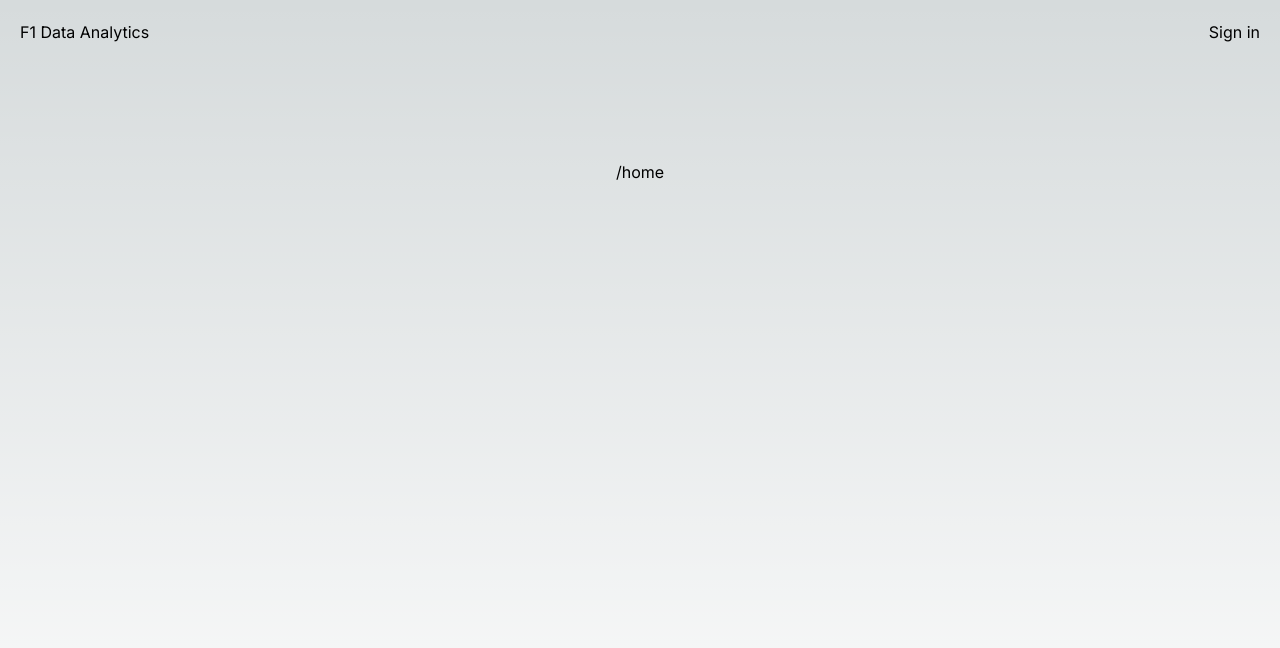
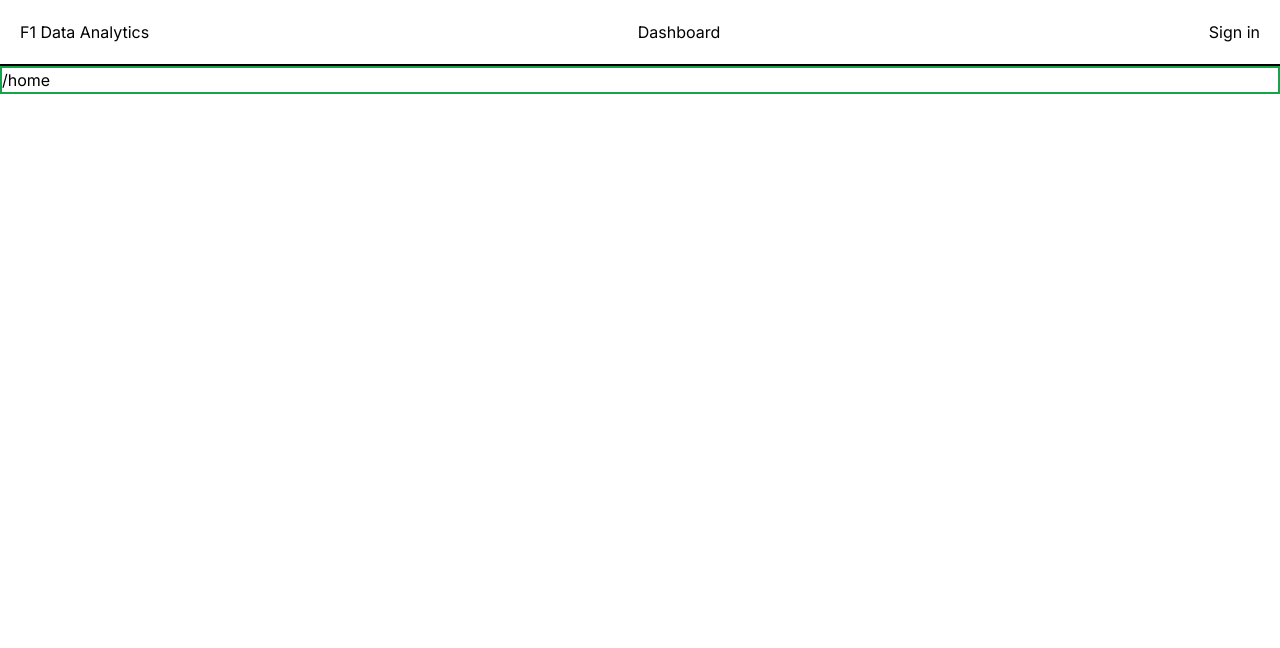
Before and after one commit to A-Cer23/f1-analytics, a Next.js app: page / in a window 1280 px wide. Shown: the top 648 px of the page. Built offline with nearby package versions, Linux system fonts and the light colour scheme; no server answers.

Commit message:
Add dashboard route Remove most css to keep minimal for developing

```diff
--- /dev/null
+++ b/src/app/dashboard/layout.tsx
@@ -0,0 +1,12 @@
+import Sidenav from '@/app/ui/dashboard/sidenav';
+
+export default function Layout({ children}: { children: React.ReactNode }) {
+  return (
+    <div className="border-2 border-pink-500 flex">
+      <div className="border-2 border-green-600 mr-5">
+        <Sidenav />
+      </div>
+      <div className="border-2 border-yellow-400">{children}</div>
+    </div>
+  );
+}
--- /dev/null
+++ b/src/app/dashboard/page.tsx
@@ -0,0 +1,12 @@
+import {fetchPitStops} from "@/app/services/pitstops/service";
+
+export default async function Page() {
+
+  const results = await fetchPitStops();
+
+  return (
+    <div>
+      <h1>/dashboard/page</h1>
+    </div>
+  );
+}
--- a/src/app/globals.css
+++ b/src/app/globals.css
@@ -1,33 +1,3 @@
 @tailwind base;
 @tailwind components;
 @tailwind utilities;
-
-:root {
-    --foreground-rgb: 0, 0, 0;
-    --background-start-rgb: 214, 219, 220;
-    --background-end-rgb: 255, 255, 255;
-}
-
-@media (prefers-color-scheme: dark) {
-    :root {
-        --foreground-rgb: 255, 255, 255;
-        --background-start-rgb: 0, 0, 0;
-        --background-end-rgb: 0, 0, 0;
-    }
-}
-
-body {
-    color: rgb(var(--foreground-rgb));
-    background: linear-gradient(
-            to bottom,
-            transparent,
-            rgb(var(--background-end-rgb))
-    )
-    rgb(var(--background-start-rgb));
-}
-
-@layer utilities {
-    .text-balance {
-        text-wrap: balance;
-    }
-}
--- a/src/app/layout.tsx
+++ b/src/app/layout.tsx
@@ -13,7 +13,7 @@ export const metadata: Metadata = {
 
 const Header = () => {
   return (
-    <header style={{ display: "flex", justifyContent: "space-between", padding: 20 }}>
+    <header style={{ display: "flex", justifyContent: "space-between", padding: 20 }} className={'border-b-2 border-black'}>
       <div>
         <Link href={"/"}>
           F1 Data Analytics
@@ -23,6 +23,9 @@ const Header = () => {
         <UserButton afterSignOutUrl="/"/>
       </SignedIn>
       <SignedOut>
+        <Link href={"/dashboard"}>
+          Dashboard
+        </Link>
         <SignInButton/>
       </SignedOut>
     </header>
--- a/src/app/page.tsx
+++ b/src/app/page.tsx
@@ -2,7 +2,7 @@ import Image from "next/image";
 
 export default function Home() {
   return (
-    <main className="flex min-h-screen flex-col items-center justify-between p-24">
+    <main className="border-green-600 border-2">
       <div>
         <h1>/home</h1>
       </div>
--- /dev/null
+++ b/src/app/ui/dashboard/sidenav.tsx
@@ -0,0 +1,17 @@
+
+
+
+
+export default function Sidenav() {
+  return (
+    <div className={'border-2 border-red-700'}>
+      <ul>
+        <li>Pitstop Analysis</li>
+        <li>Analysis2</li>
+        <li>Analysis3</li>
+        <li>Analysis4</li>
+        <li>Analysis5</li>
+      </ul>
+    </div>
+  );
+}
--- a/src/middleware.ts
+++ b/src/middleware.ts
@@ -1,8 +1,7 @@
 import { authMiddleware } from "@clerk/nextjs";
 
 export default authMiddleware({
-    publicRoutes: ["/"],
-    debug: true,
+    publicRoutes: ["/", "/dashboard"],
 });
 
 export const config = {
```
